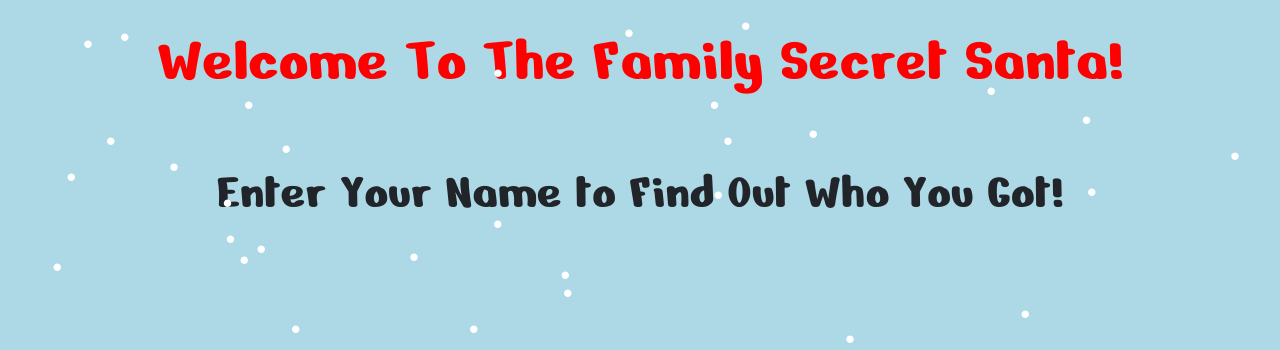
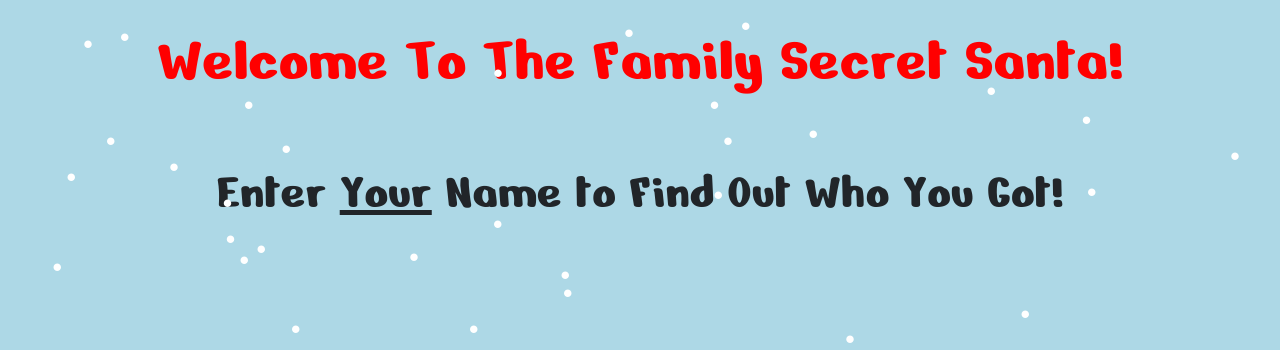
Before and after one commit to myWebsiteNow/myWebsiteNow.github.io, a plain HTML site: page 1911262602/FindOut/index.html in a window 1280 px wide. Shown: the top 350 px of the page. Drawn offline with nearby package versions, Linux system fonts and the light colour scheme.

Commit message:
Update index.html

```diff
--- a/1911262602/FindOut/index.html
+++ b/1911262602/FindOut/index.html
@@ -14,7 +14,7 @@
     <body onload="run()">
         <form id="TheGrid" method="post" onsubmit="done()">
             <dev id="top_banner"> Welcome To The Family Secret Santa!</dev>
-            <div id="topMessage"> Enter Your Name to Find Out Who You Got!</div>
+            <div id="topMessage"> Enter <u>Your</u> Name to Find Out Who You Got!</div>
             <div id="MiddleSection">
                 <input type="text" id="name" placeholder="First Name" required><br><br>
                 <button class="btn btn-info btn-lg" id="ending" >Submit</button>
```
